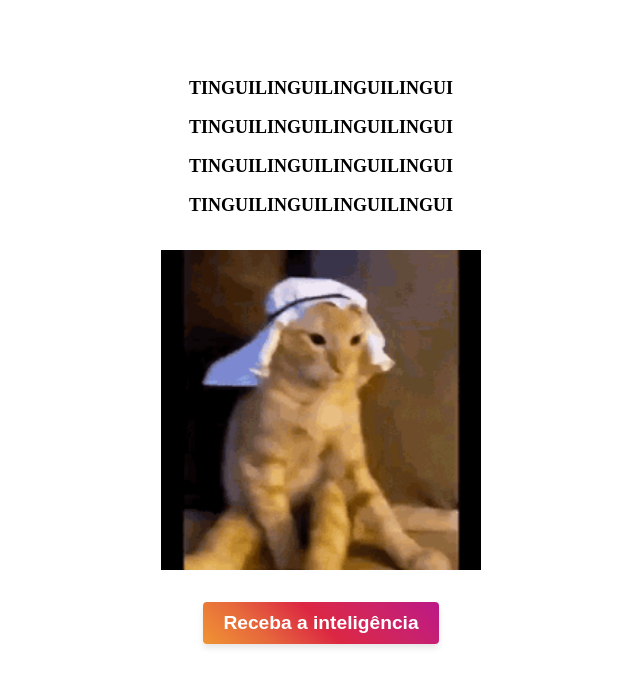
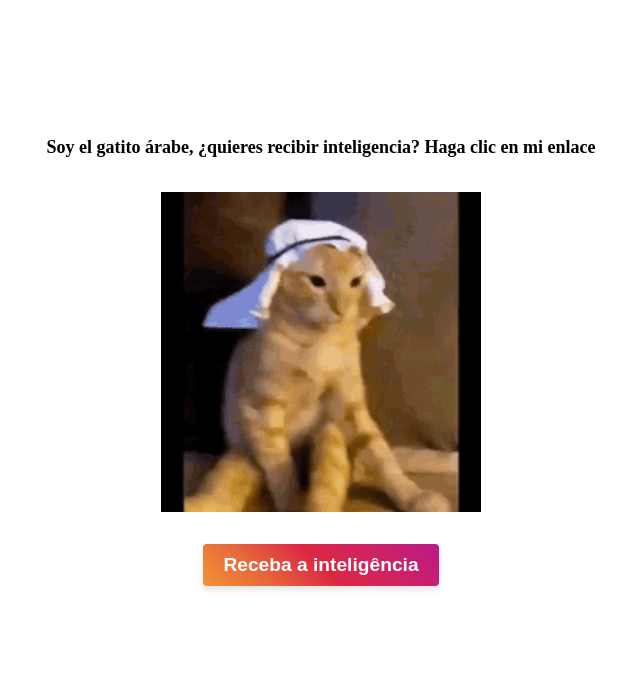
Before and after one commit to lucasnbat/clone-tabnews-lucasnbat, a Next.js app: page / in a window 1280 px wide. Shown: the top 686 px of the page, without its empty margins (319-959 px from the left). Built offline with nearby package versions, Linux system fonts and the light colour scheme.

Commit message:
mudando frase principal

```diff
--- a/pages/index.js
+++ b/pages/index.js
@@ -14,10 +14,9 @@ function Home() {
             <div className={styles.container}>
                 <div className={styles.contentContainer}>
                     <div className={styles.textContainer}>
-                        <p>TINGUILINGUILINGUILINGUI</p>
-                        <p>TINGUILINGUILINGUILINGUI</p>
-                        <p>TINGUILINGUILINGUILINGUI</p>
-                        <p>TINGUILINGUILINGUILINGUI</p>
+                        <p>
+                            Soy el gatito árabe, ¿quieres recibir inteligencia? Haga clic en mi enlace
+                        </p>
                     </div>
                     <GitComponent />
 
```
